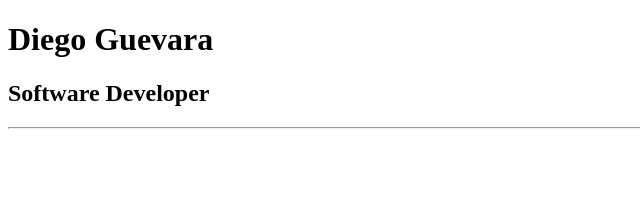
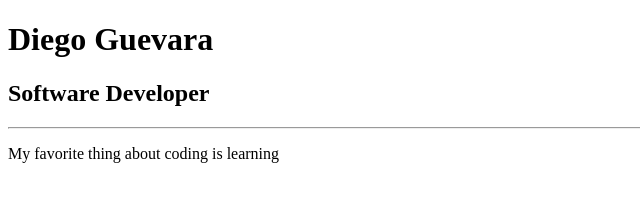
Before and after one commit to dvalades11/portfolio-1, a plain HTML site: page index.html in a window 1280 px wide. Shown: the whole page, without its empty margins (0-640 px from the left). Drawn offline with Linux system fonts and the light colour scheme.

Commit message:
paragraph

```diff
--- a/index.html
+++ b/index.html
@@ -17,6 +17,8 @@
     <h1>Diego Guevara</h1>
     <h2>Software Developer</h2>
     <hr>
+    <p>My favorite thing about coding is learning</p>
+
 </div>
 <!-- Directions:
 
```
